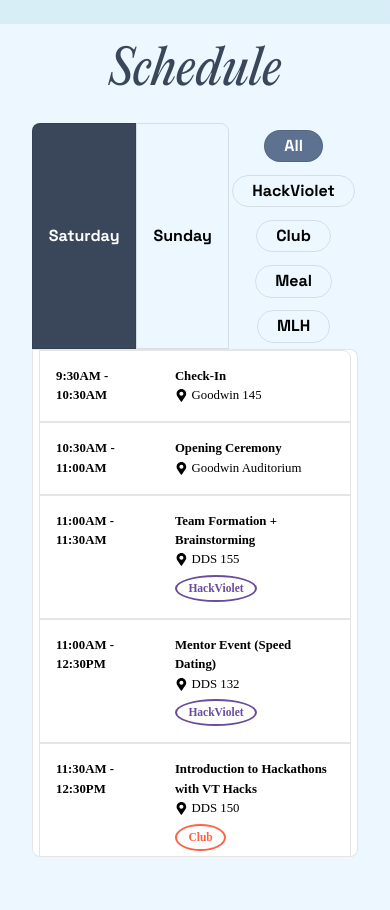
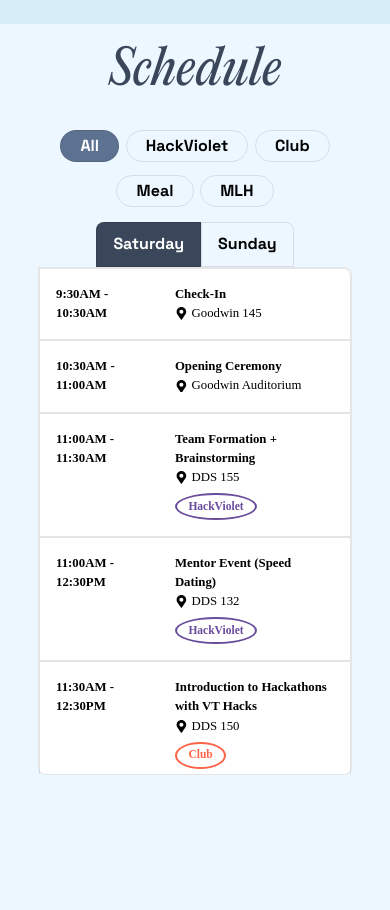
Before and after one commit to Solarlake/hackviolet, a React (Create React App) app: page / in a window 390 px wide. Shown: the part 1580-2490 px from the top of the page. Built offline with nearby package versions, Linux system fonts and the light colour scheme; a web font is replaced by a local one.

Commit message:
Fixed schedule button size on mobile

```diff
--- a/src/style/Schedule.scss
+++ b/src/style/Schedule.scss
@@ -2,7 +2,7 @@
     display: flex;
     flex-direction: column;
     margin-top: 1em;
-    // padding: 0 8em;
+    padding: 0 8em;
     @media (max-width: 900px) {
         padding: 0 1em;
     }
@@ -10,6 +10,12 @@
     .buttons_container {
         display: flex;
         justify-content: space-between;
+
+        @media (max-width: 900px) {
+            flex-direction: column;
+            align-items: center;
+            gap: 0.5em;
+        }
 
         .tabs {
             display: flex;
@@ -63,6 +69,7 @@
             flex-wrap: wrap;
 
             @media (max-width: 900px) {
+                order: -1;
                 font-size: 1em;
                 justify-content: center;
             }
```
